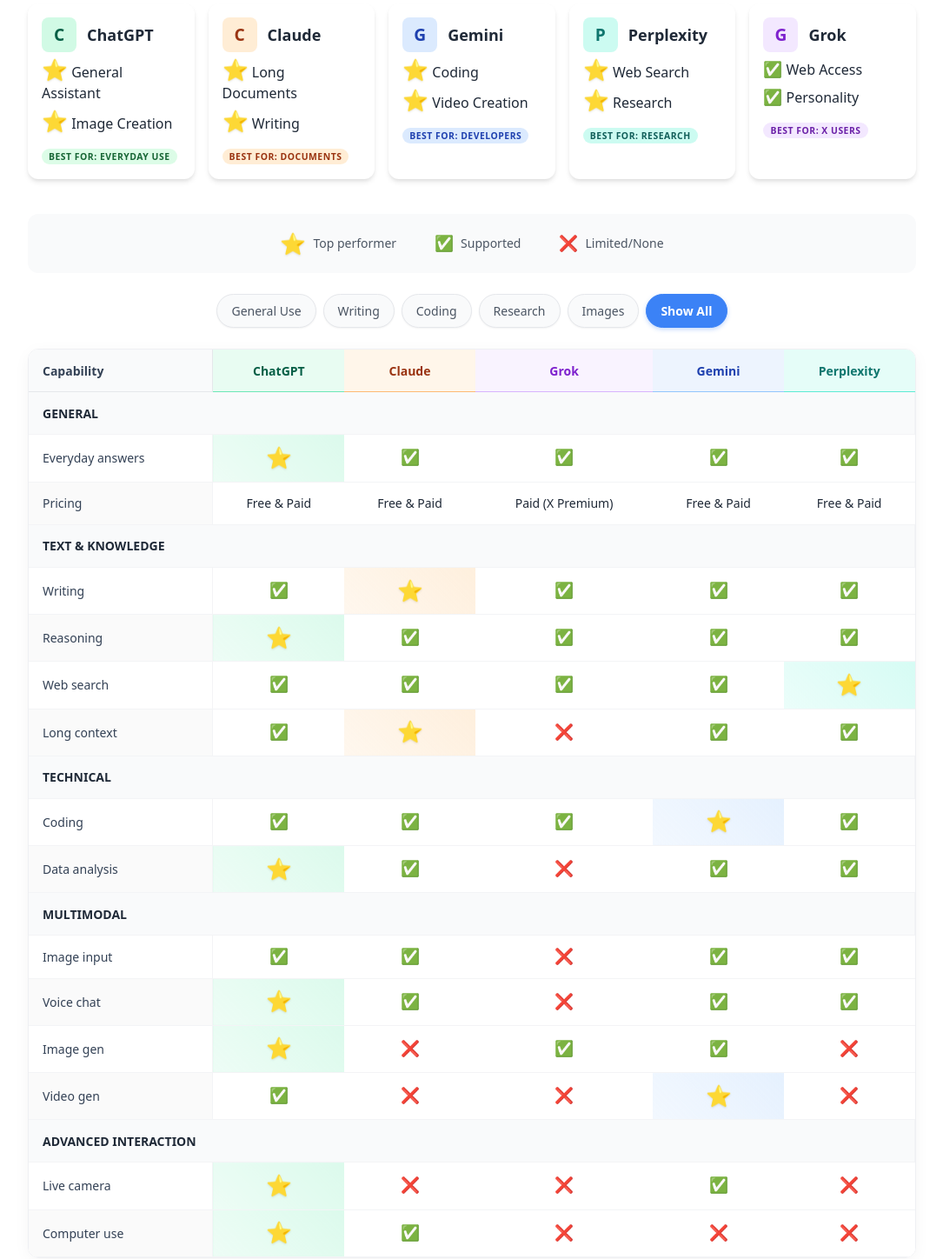
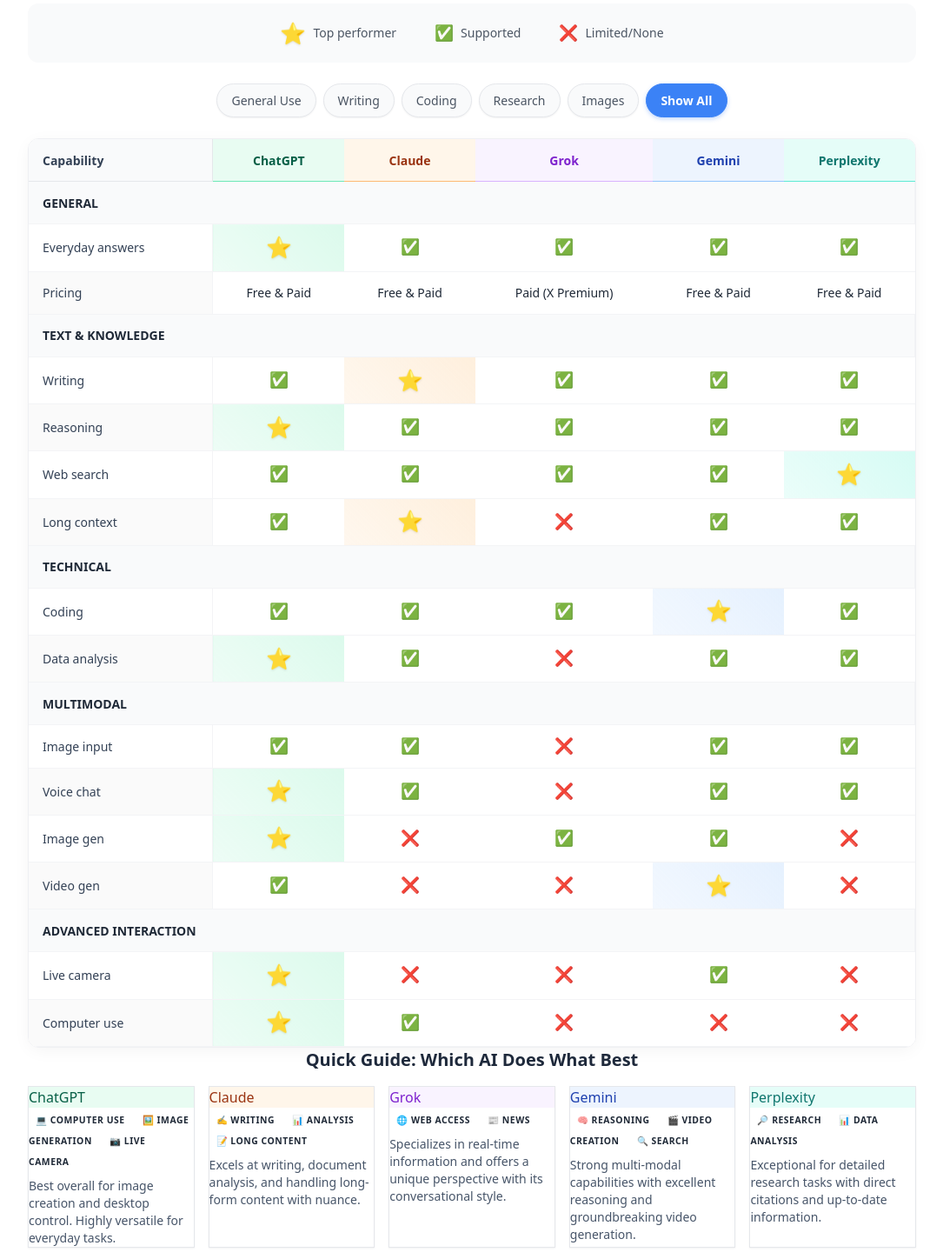
Before and after one commit to WhiteTorn/WhatAIcan.do, a plain HTML site: page BestModel copy.html in a window 1280 px wide. Shown: the part 157-1605 px from the top of the page at 87% size, without its empty margins (97-1182 px from the left). Drawn offline with nearby package versions, Linux system fonts and the light colour scheme.

Commit message:
Moved Best for section.

```diff
--- a/BestModel copy.html
+++ b/BestModel copy.html
@@ -234,74 +234,6 @@
                 A simple comparison of what each AI assistant does best. Updated <span id="update-date">Monthly</span>.
             </p>
 
-            <!-- Quick Reference Cards - NEW SECTION -->
-            <div class="grid grid-cols-1 sm:grid-cols-2 lg:grid-cols-5 gap-4 mb-10">
-                <!-- ChatGPT Card -->
-                <div class="quick-card">
-                    <div class="flex items-center gap-3 mb-2">
-                        <div class="ai-logo" style="background-color: #d1fae5; color: #065f46;">C</div>
-                        <h3 class="font-semibold text-lg">ChatGPT</h3>
-                    </div>
-                    <div class="space-y-2 mb-3">
-                        <div><span class="indicator-best">⭐</span> General Assistant</div>
-                        <div><span class="indicator-best">⭐</span> Image Creation</div>
-                    </div>
-                    <div><span class="best-for-tag bg-green-100 text-green-800">Best For: Everyday Use</span></div>
-                </div>
-
-                <!-- Claude Card -->
-                <div class="quick-card">
-                    <div class="flex items-center gap-3 mb-2">
-                        <div class="ai-logo" style="background-color: #ffedd5; color: #9a3412;">C</div>
-                        <h3 class="font-semibold text-lg">Claude</h3>
-                    </div>
-                    <div class="space-y-2 mb-3">
-                        <div><span class="indicator-best">⭐</span> Long Documents</div>
-                        <div><span class="indicator-best">⭐</span> Writing</div>
-                    </div>
-                    <div><span class="best-for-tag bg-orange-100 text-orange-800">Best For: Documents</span></div>
-                </div>
-
-                <!-- Gemini Card -->
-                <div class="quick-card">
-                    <div class="flex items-center gap-3 mb-2">
-                        <div class="ai-logo" style="background-color: #dbeafe; color: #1e40af;">G</div>
-                        <h3 class="font-semibold text-lg">Gemini</h3>
-                    </div>
-                    <div class="space-y-2 mb-3">
-                        <div><span class="indicator-best">⭐</span> Coding</div>
-                        <div><span class="indicator-best">⭐</span> Video Creation</div>
-                    </div>
-                    <div><span class="best-for-tag bg-blue-100 text-blue-800">Best For: Developers</span></div>
-                </div>
-
-                <!-- Perplexity Card -->
-                <div class="quick-card">
-                    <div class="flex items-center gap-3 mb-2">
-                        <div class="ai-logo" style="background-color: #ccfbf1; color: #0f766e;">P</div>
-                        <h3 class="font-semibold text-lg">Perplexity</h3>
-                    </div>
-                    <div class="space-y-2 mb-3">
-                        <div><span class="indicator-best">⭐</span> Web Search</div>
-                        <div><span class="indicator-best">⭐</span> Research</div>
-                    </div>
-                    <div><span class="best-for-tag bg-teal-100 text-teal-800">Best For: Research</span></div>
-                </div>
-
-                <!-- Grok Card -->
-                <div class="quick-card">
-                    <div class="flex items-center gap-3 mb-2">
-                        <div class="ai-logo" style="background-color: #f3e8ff; color: #7e22ce;">G</div>
-                        <h3 class="font-semibold text-lg">Grok</h3>
-                    </div>
-                    <div class="space-y-2 mb-3">
-                        <div><span class="indicator">✅</span> Web Access</div>
-                        <div><span class="indicator">✅</span> Personality</div>
-                    </div>
-                    <div><span class="best-for-tag bg-purple-100 text-purple-800">Best For: X Users</span></div>
-                </div>
-            </div>
-
             <!-- Legend with improved styling -->
             <div class="text-center text-gray-600 mb-6 text-sm flex flex-wrap justify-center items-center gap-x-6 gap-y-3 p-4 bg-gray-50 rounded-xl" id="legend">
                 <span class="inline-flex items-center gap-2 legend-item" data-type="best">
@@ -480,6 +412,75 @@
                 </table>
             </div>
 
+            <!-- AI Model Cards section - MOVED TO AFTER THE TABLE -->
+            <div class="mb-8">
+                <h2 class="text-xl font-semibold text-slate-800 mb-4 text-center">Quick Guide: Which AI Does What Best</h2>
+                <div class="grid grid-cols-1 sm:grid-cols-2 lg:grid-cols-5 gap-4">
+                    <!-- ChatGPT Card -->
+                    <div class="model-card border shadow-sm">
+                        <div class="model-card-header ai-header chatgpt">ChatGPT</div>
+                        <div class="model-card-body">
+                            <div class="mb-2">
+                                <span class="best-for-tag">💻 Computer Use</span>
+                                <span class="best-for-tag">🖼️ Image Generation</span>
+                                <span class="best-for-tag">📷 Live Camera</span>
+                            </div>
+                            <p class="text-sm text-slate-600">Best overall for image creation and desktop control. Highly versatile for everyday tasks.</p>
+                        </div>
+                    </div>
+
+                    <!-- Claude Card -->
+                    <div class="model-card border shadow-sm">
+                        <div class="model-card-header ai-header claude">Claude</div>
+                        <div class="model-card-body">
+                            <div class="mb-2">
+                                <span class="best-for-tag">✍️ Writing</span>
+                                <span class="best-for-tag">📊 Analysis</span>
+                                <span class="best-for-tag">📝 Long Content</span>
+                            </div>
+                            <p class="text-sm text-slate-600">Excels at writing, document analysis, and handling long-form content with nuance.</p>
+                        </div>
+                    </div>
+
+                    <!-- Grok Card -->
+                    <div class="model-card border shadow-sm">
+                        <div class="model-card-header ai-header grok">Grok</div>
+                        <div class="model-card-body">
+                            <div class="mb-2">
+                                <span class="best-for-tag">🌐 Web Access</span>
+                                <span class="best-for-tag">📰 News</span>
+                            </div>
+                            <p class="text-sm text-slate-600">Specializes in real-time information and offers a unique perspective with its conversational style.</p>
+                        </div>
+                    </div>
+
+                    <!-- Gemini Card -->
+                    <div class="model-card border shadow-sm">
+                        <div class="model-card-header ai-header gemini">Gemini</div>
+                        <div class="model-card-body">
+                            <div class="mb-2">
+                                <span class="best-for-tag">🧠 Reasoning</span>
+                                <span class="best-for-tag">🎬 Video Creation</span>
+                                <span class="best-for-tag">🔍 Search</span>
+                            </div>
+                            <p class="text-sm text-slate-600">Strong multi-modal capabilities with excellent reasoning and groundbreaking video generation.</p>
+                        </div>
+                    </div>
+
+                    <!-- Perplexity Card -->
+                    <div class="model-card border shadow-sm">
+                        <div class="model-card-header ai-header perplexity">Perplexity</div>
+                        <div class="model-card-body">
+                            <div class="mb-2">
+                                <span class="best-for-tag">🔎 Research</span>
+                                <span class="best-for-tag">📊 Data Analysis</span>
+                            </div>
+                            <p class="text-sm text-slate-600">Exceptional for detailed research tasks with direct citations and up-to-date information.</p>
+                        </div>
+                    </div>
+                </div>
+            </div>
+
             <!-- Footer with cleaner styling -->
             <div class="text-center text-sm text-slate-500 mt-8 border-t border-gray-200 pt-6">
                 <p>Last updated: <span id="update-date">June 2023</span></p>
```
